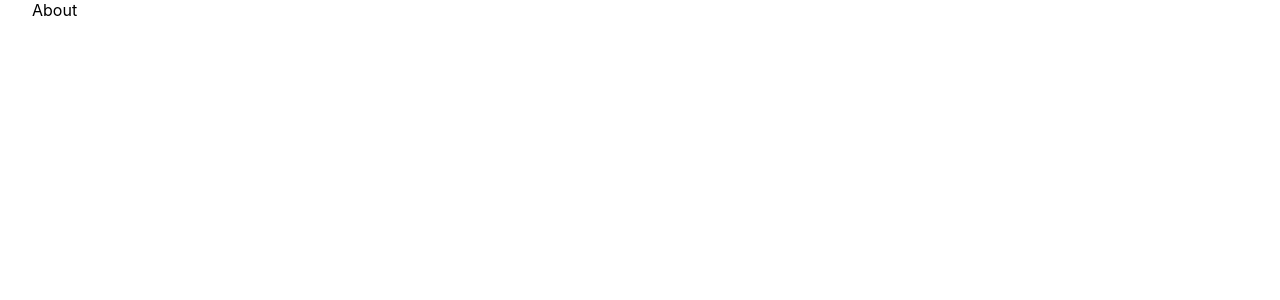
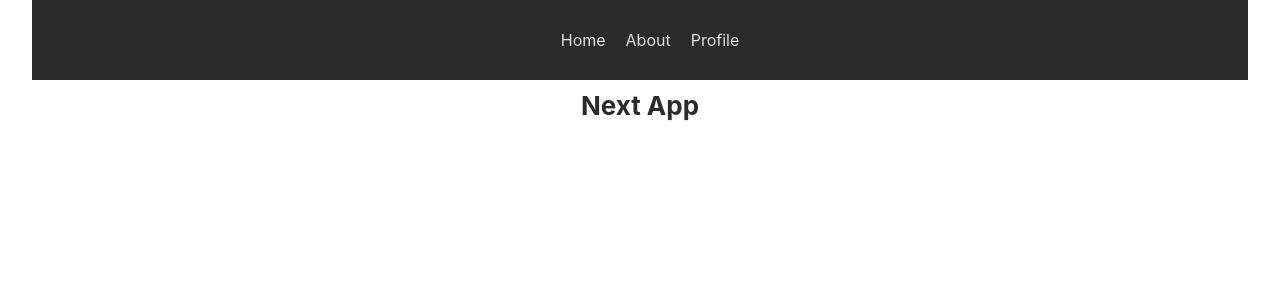
Before and after one commit to peterk6e/nextjs, a Next.js app: page / in a window 1280 px wide. Shown: the top 300 px of the page. Built offline with nearby package versions, Linux system fonts and the light colour scheme.

Commit message:
NavBar component

```diff
--- /dev/null
+++ b/components/NavBar.jsx
@@ -0,0 +1,16 @@
+import Link from "next/link";
+import styles from "../styles/NavBar.module.css";
+
+const NavBar = () => {
+  return (
+    <div className={styles.navbar}>
+      <div className={styles.links}>
+        <Link href="/">Home</Link>
+        <Link href="/about">About</Link>
+        <Link href="/profile">Profile</Link>
+      </div>
+    </div>
+  );
+};
+
+export default NavBar;
--- a/pages/index.js
+++ b/pages/index.js
@@ -1,6 +1,7 @@
 import Link from "next/link";
 import Head from "next/head";
 import styles from "../styles/Home.module.css";
+import NavBar from "../components/NavBar.jsx";
 
 export default function Home() {
   return (
@@ -8,7 +9,8 @@ export default function Home() {
     <Head>
       <title>Next app</title>
     </Head>
-      <Link href="/about">About</Link>
+      <NavBar />
+      <div className={styles.hpTitle}>Next App</div>
     </div>
   );
 }
--- a/pages/profile/index.js
+++ b/pages/profile/index.js
@@ -1,3 +1,3 @@
-const ProfileDefault = () => <div>ProfilePage</div>
+const ProfileDefault = () => <div>Profile Page</div>
 
 export default ProfileDefault
--- a/styles/Home.module.css
+++ b/styles/Home.module.css
@@ -2,115 +2,14 @@
   padding: 0 2rem;
 }
 
-.main {
-  min-height: 100vh;
-  padding: 4rem 0;
-  flex: 1;
-  display: flex;
-  flex-direction: column;
-  justify-content: center;
-  align-items: center;
+.hpTitle {
+  color: rgb(43, 43, 43);
+  font-size: 26px;
+  margin: 10px auto;
+  text-align: center;
+  font-weight: 700
 }
 
-.footer {
-  display: flex;
-  flex: 1;
-  padding: 2rem 0;
-  border-top: 1px solid #eaeaea;
-  justify-content: center;
-  align-items: center;
+.link {
+  margin: 55px!important;
 }
-
-.footer a {
-  display: flex;
-  justify-content: center;
-  align-items: center;
-  flex-grow: 1;
-}
-
-.title a {
-  color: #0070f3;
-  text-decoration: none;
-}
-
-.title a:hover,
-.title a:focus,
-.title a:active {
-  text-decoration: underline;
-}
-
-.title {
-  margin: 0;
-  line-height: 1.15;
-  font-size: 4rem;
-}
-
-.title,
-.description {
-  text-align: center;
-}
-
-.description {
-  margin: 4rem 0;
-  line-height: 1.5;
-  font-size: 1.5rem;
-}
-
-.code {
-  background: #fafafa;
-  border-radius: 5px;
-  padding: 0.75rem;
-  font-size: 1.1rem;
-  font-family: Menlo, Monaco, Lucida Console, Liberation Mono, DejaVu Sans Mono,
-    Bitstream Vera Sans Mono, Courier New, monospace;
-}
-
-.grid {
-  display: flex;
-  align-items: center;
-  justify-content: center;
-  flex-wrap: wrap;
-  max-width: 800px;
-}
-
-.card {
-  margin: 1rem;
-  padding: 1.5rem;
-  text-align: left;
-  color: inherit;
-  text-decoration: none;
-  border: 1px solid #eaeaea;
-  border-radius: 10px;
-  transition: color 0.15s ease, border-color 0.15s ease;
-  max-width: 300px;
-}
-
-.card:hover,
-.card:focus,
-.card:active {
-  color: #0070f3;
-  border-color: #0070f3;
-}
-
-.card h2 {
-  margin: 0 0 1rem 0;
-  font-size: 1.5rem;
-}
-
-.card p {
-  margin: 0;
-  font-size: 1.25rem;
-  line-height: 1.5;
-}
-
-.logo {
-  height: 1em;
-  margin-left: 0.5rem;
-}
-
-@media (max-width: 600px) {
-  .grid {
-    width: 100%;
-    flex-direction: column;
-  }
-}
--- /dev/null
+++ b/styles/NavBar.module.css
@@ -0,0 +1,20 @@
+.navbar {
+    width: 100%;
+    height: 80px;
+    background: rgb(43,43,43);
+    display: flex;
+    justify-content: center;
+}
+
+.links {
+    display: flex;
+    justify-content: center;
+    align-items: center;
+    width: 100%;
+    height: 100%;
+    color: rgb(226, 226, 226);
+}
+
+.links a {
+    margin-left: 20px;
+}
```
